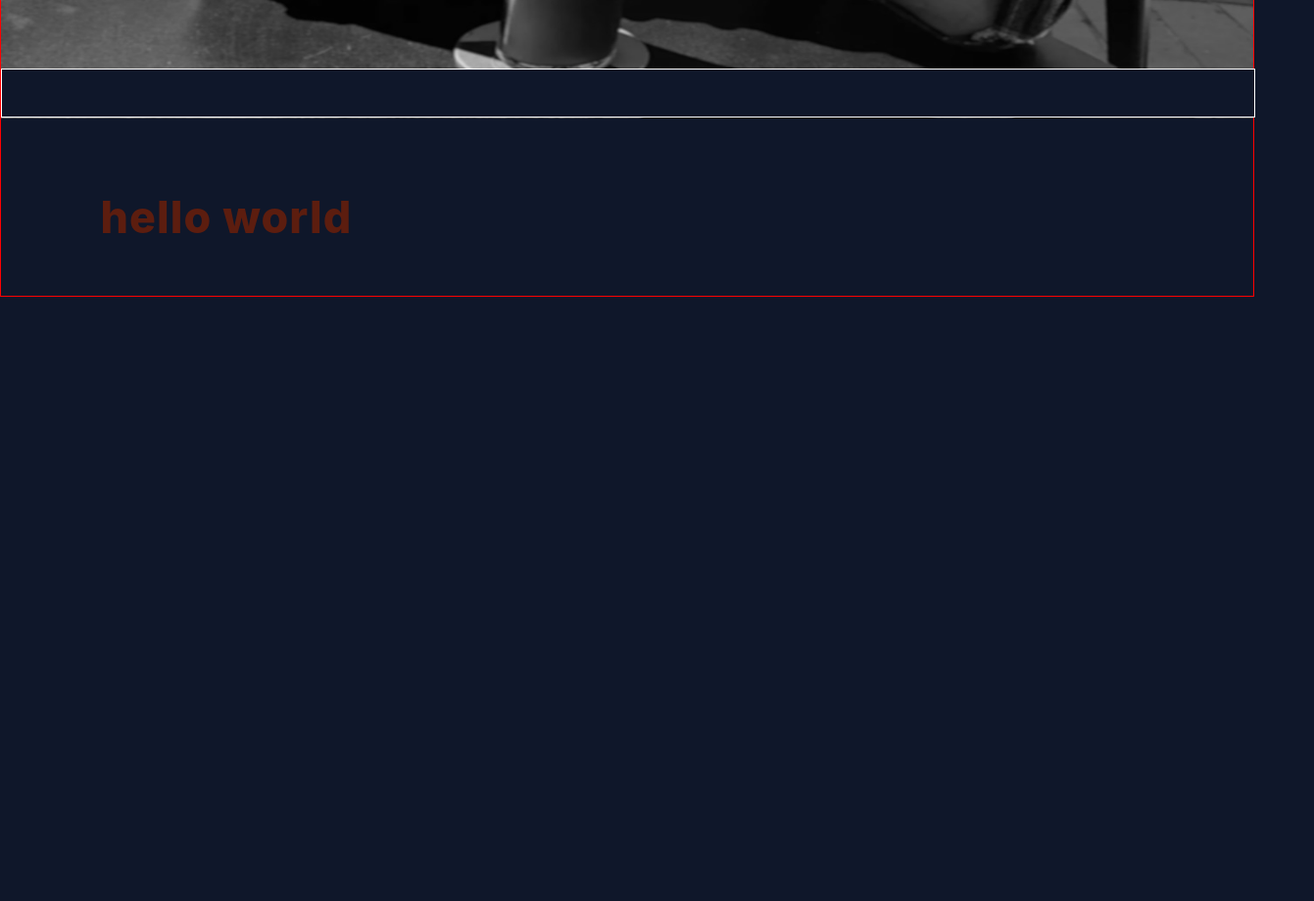
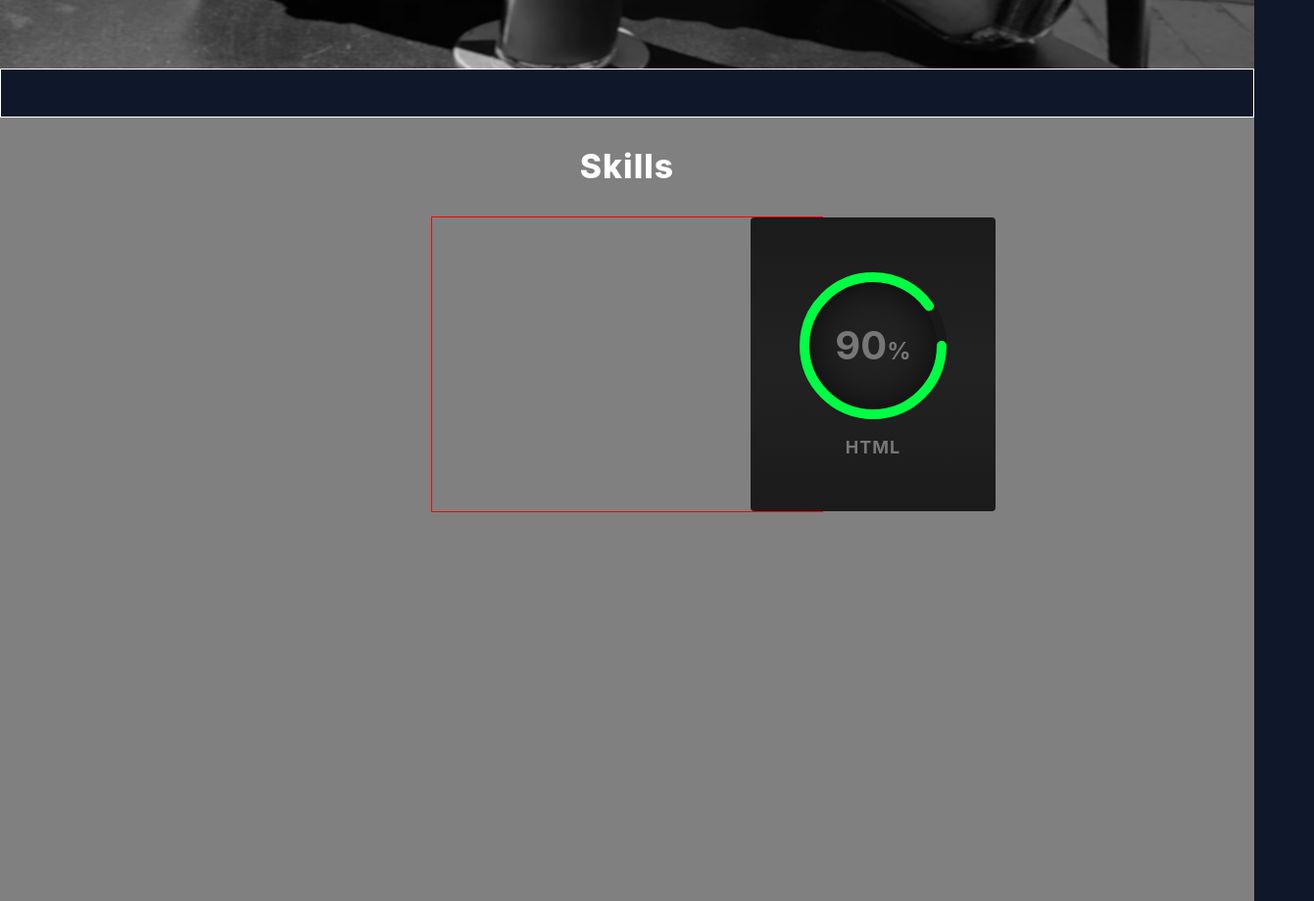
Before and after one commit to mayconbalves/mayconalves.com, a Gatsby site: page / in a window 1280 px wide. Shown: the part 680-1600 px from the top of the page at 98% size, 1341 px wide, since content can reach past the window. Before the commit the page ends 983 px from the top, so only its background shows below. Built offline with nearby package versions, Linux system fonts and the light colour scheme; Gatsby itself is replaced by a stand-in of ours; some packages are replaced by stand-ins of ours; some icons are missing.

Commit message:
feat: create skill section

```diff
--- a/src/components/Layout/styled.ts
+++ b/src/components/Layout/styled.ts
@@ -1,7 +1,6 @@
 import styled  from 'styled-components'
 
 export const Wrapper = styled.div`
-  border: 1px solid red;
   min-height: 100vh;
   width: 100%;
 `
--- a/src/components/Navbar/styled.ts
+++ b/src/components/Navbar/styled.ts
@@ -2,8 +2,7 @@ import styled from 'styled-components'
 import { Link } from 'gatsby'
 
 export const Wrapper = styled.nav`
-  background-color: var(--navbar-color);
-  border: 1px solid #fff;
+  background-color: rgba(15, 23, 42, .8);
   top: 0;
   display: flex;
   height: 50px;
--- a/src/pages/index.tsx
+++ b/src/pages/index.tsx
@@ -1,14 +1,190 @@
 import React from 'react'
+import styled from 'styled-components'
 import Layout from '../components/Layout'
 import Grid from '../components/Grid'
 import Seo from '../components/Seo'
 
+const Container = styled.div`
+  background: gray;
+  flex-direction: column;
+  display: flex;
+  min-height: 100vh;
+  width: 100%;
+`
+const Title = styled.h2`
+  text-align: center;
+  color: #fff;
+  font-size: 2.1rem;
+  font-weight: 800;
+  line-height: 3;
+  letter-spacing: 0.069rem;
+  padding: 0 1.4rem;
+`
+const WrapperSkill = styled.div`
+  align-items: center;
+  background: gray;
+  display: flex;
+  justify-content: space-evenly;
+  width: 100%;
+`
+
+const Skills = styled.div`
+  align-item: center;
+  border: 1px solid red;
+  display: flex;
+  flex-direction: column;
+  gap: 20px 10px;
+  width: 400px;
+`
+
+const ContainerCard = styled.div`
+  position: relative;
+  width: 900px;
+  display: flex;
+  justify-content: space-around;
+`
+
+const Card = styled.div`
+  cursor: pointer;
+  position: relative;
+  width: 250px;
+  background: linear-gradient(0deg,#1b1b1b,#222,#1b1b1b);
+  display: flex;
+  justify-content: center;
+  align-items: center;
+  height: 300px;
+  border-radius: 4px;
+  text-align: center;
+  overflow: hidden;
+  transition: 0.5s;
+
+  &:hover {
+    transform: translateY(-10px);
+    box-shadow: 0 15px 35px rgba(0,0,0,.5);
+
+    &::before {
+      content: '';
+      position: absolute;
+      top: 0;
+      left: -50%;
+      width: 100%;
+      height: 100%;
+      pointer-events: none;
+      z-index: 1;
+    }
+
+    span {
+      color:#fff;
+    }
+
+    h2 {
+      color:#fff;
+    }
+  }
+
+  &:nth-child(1) svg circle:nth-child(2) {
+    stroke-dashoffset: calc(440 - (440 * 90) / 100);
+    stroke:#00ff43;
+  }
+`
+
+const Percent = styled.div`
+  position: relative;
+  width: 150px;
+  height: 150px;
+  border-radius: 50%;
+  box-shadow: inset 0 0 50px #000;
+  background:#222;
+  z-index: 1000;
+`
+
+const Num = styled.div`
+  position: absolute;
+  top: 0;
+  left: 0;
+  width: 100%;
+  height: 100%;
+  display: flex;
+  justify-content: center;
+  align-items: center;
+  border-radius: 50%;
+`
+
+const NumTitle = styled.h2`
+  color:#777;
+  font-weight: 700;
+  font-size: 40px;
+  transition: 0.5s;
+`
+
+const Span = styled.span`
+  color:#777;
+  font-size: 24px;
+  transition: 0.5s;
+`
+
+const Svg = styled.svg`
+  position: relative;
+  width: 150px;
+  height: 150px;
+  z-index: 1000;
+`
+
+const Circle = styled.circle`
+  width: 100%;
+  height: 100%;
+  fill: none;
+  stroke:#191919;
+  stroke-width: 10;
+  stroke-linecap: round;
+  transform: translate(5px,5px);
+
+  &:nth-child(2) {
+    stroke-dasharray: 440;
+    stroke-dashoffset: 440;
+  }
+`
+
+const TechTitle = styled.h2`
+  position: relative;
+  color:#777;
+  margin-top: 20px;
+  font-weight: 700;
+  font-size: 18px;
+  letter-spacing: 1px;
+  text-transform: uppercase;
+  transition: 0.5s;
+`
+
 const HomePage = () => (
   <Layout>
     <Seo title='Home'/>
-    <Grid>
-      <h1>hello world</h1>
-    </Grid>
+    <Container>
+      <Title>Skills</Title>
+      <WrapperSkill>
+        <Skills>
+          <ContainerCard>
+            <Card>
+              <div>
+                <Percent>
+                  <Svg>
+                    <Circle cx="70" cy="70" r="70"></Circle>
+                    <Circle cx="70" cy="70" r="70"></Circle>
+                  </Svg>
+                  <Num>
+                    <NumTitle>
+                      90
+                      <Span>%</Span>
+                    </NumTitle>
+                  </Num>
+                </Percent>
+                <TechTitle>Html</TechTitle>
+              </div>
+            </Card>
+          </ContainerCard>
+        </Skills>
+      </WrapperSkill>
+    </Container>
   </Layout>
 )
 
```
